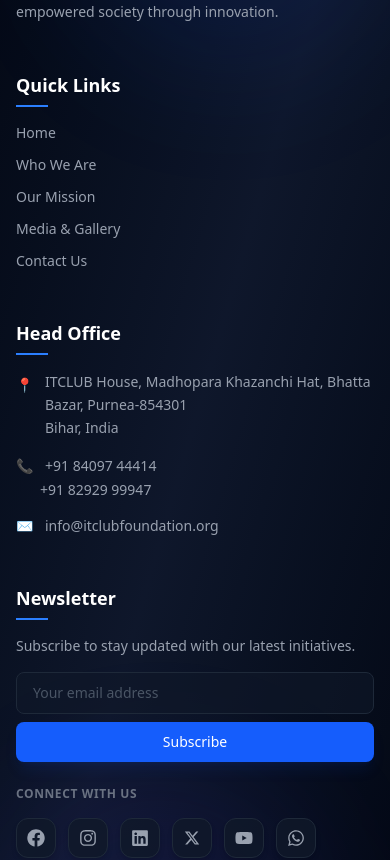
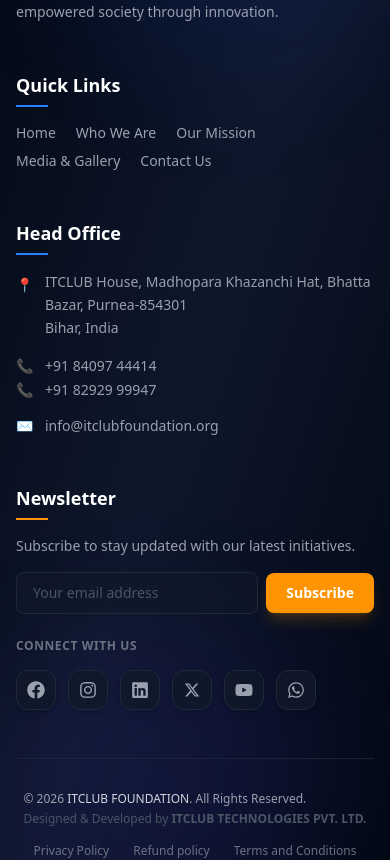
Before and after one commit to Mujahid-Alam/itClub, a React (Vite) app in the folder itclubfrontend/: page /join-us in a window 390 px wide. Shown: the part 1706-2566 px from the top of the page. Built offline with nearby package versions, Linux system fonts and the light colour scheme.

Commit message:
Enhance homepage UI and improve responsive design

```diff
--- a/itclubfrontend/src/components/AffiliationsAccreditations.jsx
+++ b/itclubfrontend/src/components/AffiliationsAccreditations.jsx
@@ -23,7 +23,7 @@
   { name: "EPFO", logo: "/AffiliationsAccreditations/epfo.png", tag: "Government" },
   { name: "ESIC", logo: "/AffiliationsAccreditations/esi.png", tag: "Government" },
   { name: "DDU-GKY", logo: "/AffiliationsAccreditations/ddugky.png", tag: "Scheme" },
-  { name: "Anudhan", logo: "/AffiliationsAccreditations/anudhan.png", tag: "Portal" },
+  { name: "Anudaan", logo: "/AffiliationsAccreditations/anudaan.png", tag: "Portal" },
 ];
 
 const highlights = [
@@ -130,20 +130,7 @@
           </div>
         </div>
 
-        <div className="mt-10 flex flex-wrap items-center justify-between gap-4 border-y border-gray-200 py-4">
-          <p className="text-sm font-medium text-gray-600">
-            Recognized across government, compliance, skilling, and institutional platforms.
-          </p>
 
-          <button
-            type="button"
-            onClick={() => setShowAll((current) => !current)}
-            className="inline-flex items-center gap-2 rounded-lg bg-[#fe9402] px-5 py-2.5 text-xs font-bold uppercase tracking-wide text-white shadow-sm transition hover:brightness-95 focus:outline-none focus:ring-2 focus:ring-[#fe9402]/30"
-          >
-            {showAll ? "Show Slider" : "View All"}
-            <ArrowRight className="h-4 w-4" />
-          </button>
-        </div>
       </div>
 
       {showAll ? (
@@ -187,6 +174,33 @@
           </div>
         </div>
       )}
+
+<div className="mt-5 border-b border-slate-200 bg-white">
+  <div className="flex flex-col items-center justify-between gap-5 px-6 py-5 md:flex-row md:px-8">
+    <div>
+      <h5 className="text-base font-bold text-[#003366]">
+        Trusted Recognition
+      </h5>
+
+      <p className="mt-1 max-w-2xl text-sm leading-6 text-gray-600">
+        Recognized across government, compliance, and institutional platforms.      </p>
+    </div>
+
+    <button
+      type="button"
+      onClick={() => setShowAll((current) => !current)}
+      className="inline-flex shrink-0 items-center gap-2 rounded-xl bg-[#FE9402] px-6 py-3 text-xs font-bold uppercase tracking-[0.15em] text-white shadow-md transition-all duration-300 hover:-translate-y-0.5 hover:shadow-lg"
+    >
+      {showAll ? "Show Slider" : "View All"}
+      <ArrowRight className="h-4 w-4" />
+    </button>
+  </div>
+</div>
+
+
+
+
+
     </section>
   );
 }
--- a/itclubfrontend/src/components/Footer.jsx
+++ b/itclubfrontend/src/components/Footer.jsx
@@ -72,12 +72,12 @@
             <h3 className="text-white font-semibold text-lg mb-6 relative after:absolute after:bottom-[-8px] after:left-0 after:w-8 after:h-[2px] after:bg-blue-500">
               Quick Links
             </h3>
-            <ul className="space-y-3 text-sm">
+            <ul className="flex flex-wrap gap-x-5 gap-y-2 text-sm lg:block lg:space-y-3">
               {["Home", "Who We Are", "Our Mission", "Media & Gallery", "Contact Us"].map((link) => (
-                <li key={link}>
+                <li key={link} className="lg:mb-3">
                   <a
                     href={`#${link.toLowerCase().replace(/\s+/g, "-")}`}
-                    className="hover:text-white hover:translate-x-1 transition-all duration-200 inline-block"
+                    className="inline-block transition-all duration-200 hover:text-[#FE9402] lg:hover:translate-x-1"
                   >
                     {link}
                   </a>
@@ -105,8 +105,9 @@
                   <span className="text-blue-400">📞</span>
                   <span>+91 84097 44414</span>
                 </a>
-                <a href="tel:+918292999947" className="ml-6 hover:text-white transition-colors">
-                  +91 82929 99947
+                <a href="tel:+918292999947" className="flex items-center space-x-3 hover:text-white transition-colors">
+                  <span className="text-blue-400">📞</span>
+                  <span>+91 82929 99947</span>
                 </a>
               </li>
               <li className="flex items-center space-x-3">
@@ -117,35 +118,41 @@
               </li>
             </ul>
           </div>
-
 {/* Column 4: Newsletter & Socials */}
 <div>
-            <h3 className="text-white font-semibold text-lg mb-6 relative after:absolute after:bottom-[-8px] after:left-0 after:w-8 after:h-[2px] after:bg-blue-500">
+  <h3 className="text-white font-semibold text-lg mb-6 relative after:absolute after:bottom-[-8px] after:left-0 after:w-8 after:h-[2px] after:bg-[#FE9402]">
     Newsletter
   </h3>
+
   <p className="text-sm mb-4 text-gray-400">
     Subscribe to stay updated with our latest initiatives.
   </p>
-            <form className="flex flex-col sm:flex-row gap-2 mb-6" onSubmit={(e) => e.preventDefault()}>
+
+  <form
+    className="flex items-center gap-2 mb-6"
+    onSubmit={(e) => e.preventDefault()}
+  >
     <input
       type="email"
       placeholder="Your email address"
-                className="w-full bg-gray-900/60 border border-gray-800 text-white rounded-lg px-4 py-2.5 text-sm focus:outline-none focus:border-blue-500 transition-colors placeholder:text-gray-600"
+      className="flex-1 min-w-0 bg-gray-900/60 border border-gray-800 text-white rounded-lg px-4 py-2.5 text-sm focus:outline-none focus:border-[#FE9402] transition-colors placeholder:text-gray-600"
       required
     />
+
     <button
       type="submit"
-                className="bg-blue-600 hover:bg-blue-500 text-white font-medium text-sm px-5 py-2.5 rounded-lg transition-colors shadow-lg shadow-blue-600/10 cursor-pointer shrink-0"
+      className="shrink-0 bg-[#FE9402] hover:bg-[#e88300] text-white font-semibold text-sm px-5 py-2.5 rounded-lg transition-all duration-300 shadow-lg shadow-[#FE9402]/20"
     >
       Subscribe
     </button>
   </form>
 
-            {/* सोशल लिंक्स ब्लॉक - टॉपबार वाले आइकन्स यहाँ सेट कर दिए हैं */}
+  {/* Social Links */}
   <div>
     <h4 className="text-xs font-semibold text-gray-500 uppercase tracking-wider mb-4">
       Connect With Us
     </h4>
+
     <div className="flex flex-wrap gap-3">
       {socialLinks.map((social) => (
         <a
@@ -154,7 +161,7 @@
           target="_blank"
           rel="noreferrer"
           title={social.name}
-                    className={`w-10 h-10 flex items-center justify-center rounded-xl bg-gray-900/80 border border-gray-800 text-gray-400 transition-all duration-300 hover:-translate-y-1 shadow-md ${social.hoverClass}`}
+          className={`flex h-10 w-10 items-center justify-center rounded-xl border border-gray-800 bg-gray-900/80 text-gray-400 shadow-md transition-all duration-300 hover:-translate-y-1 ${social.hoverClass}`}
         >
           {social.icon}
         </a>
@@ -169,7 +176,17 @@
         <div className="border-t border-gray-800/80 pt-8 flex flex-col md:flex-row justify-between items-center gap-4 text-xs">
           <div>
             <p>© 2026 <span className="text-gray-300 font-medium">ITCLUB FOUNDATION</span>. All Rights Reserved.</p>
-            <p className="text-gray-600 mt-1">Designed by ITCLUB</p>
+            <p className="text-gray-600 mt-1">
+  Designed & Developed by{" "}
+  <a
+    href="https://www.linkedin.com/company/itclub-technologies-pvt-ltd/"
+    target="_blank"
+    rel="noopener noreferrer"
+    className="font-semibold transition-colors duration-300 hover:text-[#ff8701]"
+  >
+    ITCLUB TECHNOLOGIES PVT. LTD.
+  </a>
+</p>
           </div>
 
           <div className="flex flex-wrap justify-center gap-x-6 gap-y-2 text-gray-500">
--- a/itclubfrontend/src/components/Projects.jsx
+++ b/itclubfrontend/src/components/Projects.jsx
@@ -180,20 +180,6 @@
           </div>
         </div>
 
-        <div className="mt-10 flex flex-wrap items-center justify-between gap-4 border-y border-gray-200 py-4">
-          <p className="text-sm font-medium text-gray-600">
-            Explore the programs currently driving local, practical, and sustainable impact.
-          </p>
-
-          <button
-            type="button"
-            onClick={() => setShowAll((current) => !current)}
-            className="inline-flex items-center gap-2 rounded-lg bg-[#fe9402] px-5 py-2.5 text-xs font-bold uppercase tracking-wide text-white shadow-sm transition hover:brightness-95 focus:outline-none focus:ring-2 focus:ring-[#fe9402]/30"
-          >
-            {showAll ? "Show Slider" : "View All"}
-            <ArrowRight className="h-4 w-4" />
-          </button>
-        </div>
 
         {showAll ? (
           <div className="mt-10 grid grid-cols-2 gap-3 sm:gap-5 lg:grid-cols-4">
@@ -382,6 +368,34 @@
 
         </div>
       )}
+
+
+
+<div className="mt-5 border-b border-slate-200 bg-white">
+  <div className="flex flex-col items-center justify-between gap-4 px-6 py-4 md:flex-row md:px-8">
+
+
+    <div>
+      <h5 className="text-base font-bold text-[#003366]">
+        Our Key Initiatives
+      </h5>
+
+      <p className="mt-1 max-w-2xl text-sm leading-6 text-gray-600">
+      Explore the programs currently driving local, practical, and sustainable impact.
+      </p>
+    </div>
+    <button
+      type="button"
+      onClick={() => setShowAll((current) => !current)}
+      className="inline-flex items-center gap-2 rounded-lg bg-[#FE9402] px-5 py-2.5 text-xs font-bold uppercase tracking-wide text-white shadow-sm transition-all duration-300 hover:-translate-y-0.5 hover:shadow-md focus:outline-none focus:ring-2 focus:ring-[#FE9402]/30"
+    >
+      {showAll ? "Show Slider" : "View All"}
+      <ArrowRight className="h-4 w-4" />
+    </button>
+  </div>
+</div>
+
+
     </section>
   );
 }
```
Also changed, not shown: itclubfrontend/src/components/TopBar.jsx (+9 -8 lines), itclubfrontend/src/components/WelcomeSlider.jsx (+15 -15 lines), itclubfrontend/public/AffiliationsAccreditations/anudaan.png (renamed from itclubfrontend/public/AffiliationsAccreditations/anudan.png). Lines whose indentation alone changed are shown as unchanged.
